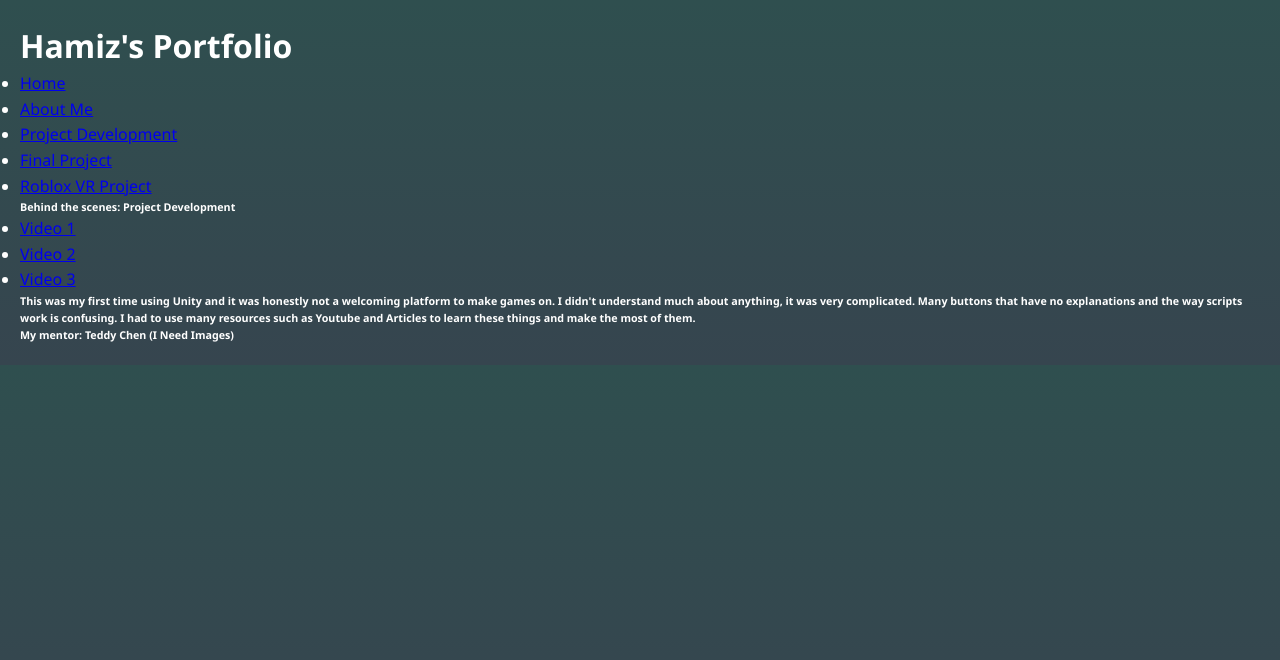
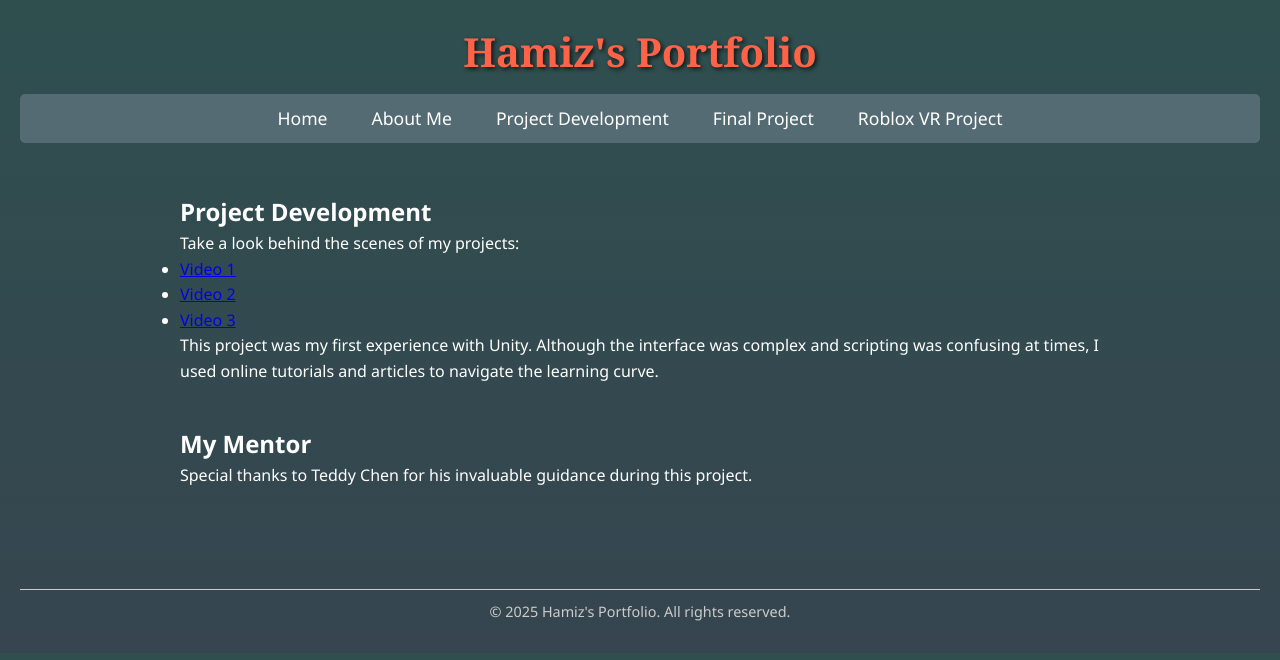
Before and after one commit to hamiziqbal/hamiziqbal.github.io, a plain HTML site: page projectDev.html in a window 1280 px wide. Drawn offline with Linux system fonts and the light colour scheme.

Commit message:
Update projectDev.html

```diff
--- a/projectDev.html
+++ b/projectDev.html
@@ -1,30 +1,56 @@
 <!DOCTYPE html>
-<html>
+<html lang="en">
   <head>
     <meta charset="utf-8">
-    <meta name="viewport" content="width=device-width">
-    <link rel ="shortcut icon" href="favicon.png" type="image/x-icon">
+    <meta name="viewport" content="width=device-width, initial-scale=1">
+    <link rel="shortcut icon" href="favicon.png" type="image/x-icon">
     <title>Hamiz's Portfolio - Project Development</title>
-    <link href="styles.css" rel="stylesheet" type="text/css" />
+    <link rel="stylesheet" href="styles.css">
   </head>
   <body>
+    <!-- Header and Navigation -->
+    <header>
+      <h1>Hamiz's Portfolio</h1>
+      <nav>
+        <ul class="nav-menu">
+          <li class="nav-item"><a href="index.html">Home</a></li>
+          <li class="nav-item"><a href="aboutMe.html">About Me</a></li>
+          <li class="nav-item"><a href="projectDev.html">Project Development</a></li>
+          <li class="nav-item"><a href="projects.html">Final Project</a></li>
+          <li class="nav-item"><a href="robloxproject.html">Roblox VR Project</a></li>
+        </ul>
+      </nav>
+    </header>
+
+    <!-- Main Content -->
+    <main>
+      <section class="project-development">
+        <h2>Project Development</h2>
+        <p>Take a look behind the scenes of my projects:</p>
+        <ul>
+          <li><a href="https://drive.google.com/file/d/1q2HfzM4bO9IUvmR-IzQX7ONx0wpKnQAk/view?usp=drive_link" target="_blank" rel="noopener noreferrer">Video 1</a></li>
+          <li><a href="https://drive.google.com/file/d/16VY3qyhyjrz9y-7Bx1gW74lnKQ3x_ABk/view?usp=drive_link" target="_blank" rel="noopener noreferrer">Video 2</a></li>
+          <li><a href="https://drive.google.com/file/d/1824sW3PDcOqbCqSKf9J5hLdm-QN3u6m4/view?usp=drive_link" target="_blank" rel="noopener noreferrer">Video 3</a></li>
+        </ul>
+        <p>This project was my first experience with Unity. Although the interface was complex and scripting was confusing at times, I used online tutorials and articles to navigate the learning curve.</p>
+      </section>
+
+      <section class="mentor">
+        <h2>My Mentor</h2>
+        <p>Special thanks to Teddy Chen for his invaluable guidance during this project.</p>
+        <!-- Optionally add an image of your mentor if available -->
+        <!-- <figure>
+             <img src="teddy-chen.png" alt="Teddy Chen">
+             <figcaption>Teddy Chen</figcaption>
+          </figure> -->
+      </section>
+    </main>
+
+    <!-- Footer -->
+    <footer>
+      <p>&copy; 2025 Hamiz's Portfolio. All rights reserved.</p>
+    </footer>
+
     <script src="script.js"></script>
-    <h1>Hamiz's Portfolio</h1>
-    <ul id = "navUL">
-        <li id = "navLI"><a href = "index.html">Home</a></li>
-        <li id = "navLI"><a href = "aboutMe.html">About Me</a></li>
-        <li id = "navLI"><a href = "projectDev.html">Project Development</a></li>
-        <li id = "navLI"><a href = "projects.html">Final Project</a></li>
-        <li id = "navLI"><a href = "robloxproject.html">Roblox VR Project</a></li>
-
-    </ul>
-    <h6> Behind the scenes: Project Development</h6>
-    <ul>
-        <li><a href = "https://drive.google.com/file/d/1q2HfzM4bO9IUvmR-IzQX7ONx0wpKnQAk/view?usp=drive_link">Video 1</a></h6>
-        <li><a href = "https://drive.google.com/file/d/16VY3qyhyjrz9y-7Bx1gW74lnKQ3x_ABk/view?usp=drive_link">Video 2</a></h6>
-        <li><a href = "https://drive.google.com/file/d/1824sW3PDcOqbCqSKf9J5hLdm-QN3u6m4/view?usp=drive_link">Video 3</a></h6>
-    </ul>
-    <h6> This was my first time using Unity and it was honestly not a welcoming platform to make games on. I didn't understand much about anything, it was very complicated. Many buttons that have no explanations and the way scripts work is confusing. I had to use many resources such as Youtube and Articles to learn these things and make the most of them.</h6>
-    <h6> My mentor: Teddy Chen (I Need Images)</h6>
   </body>
 </html>
```
